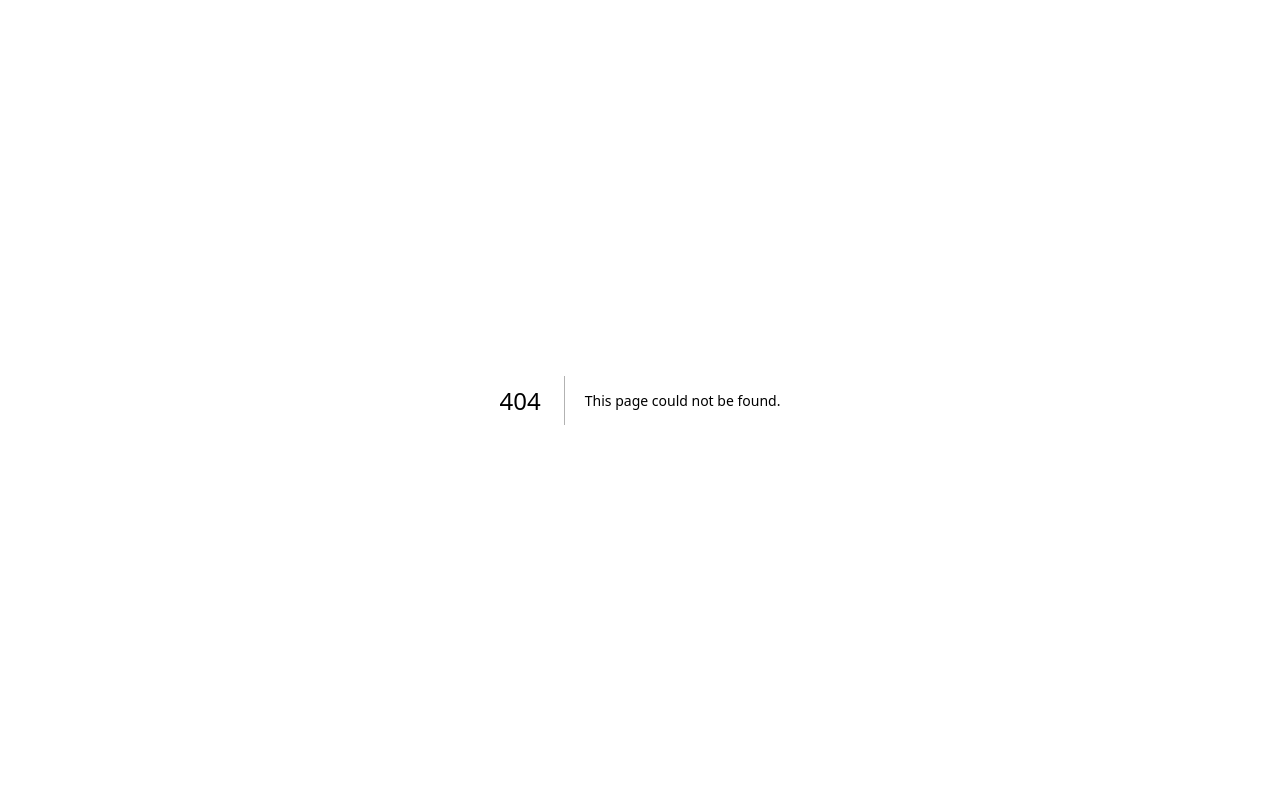
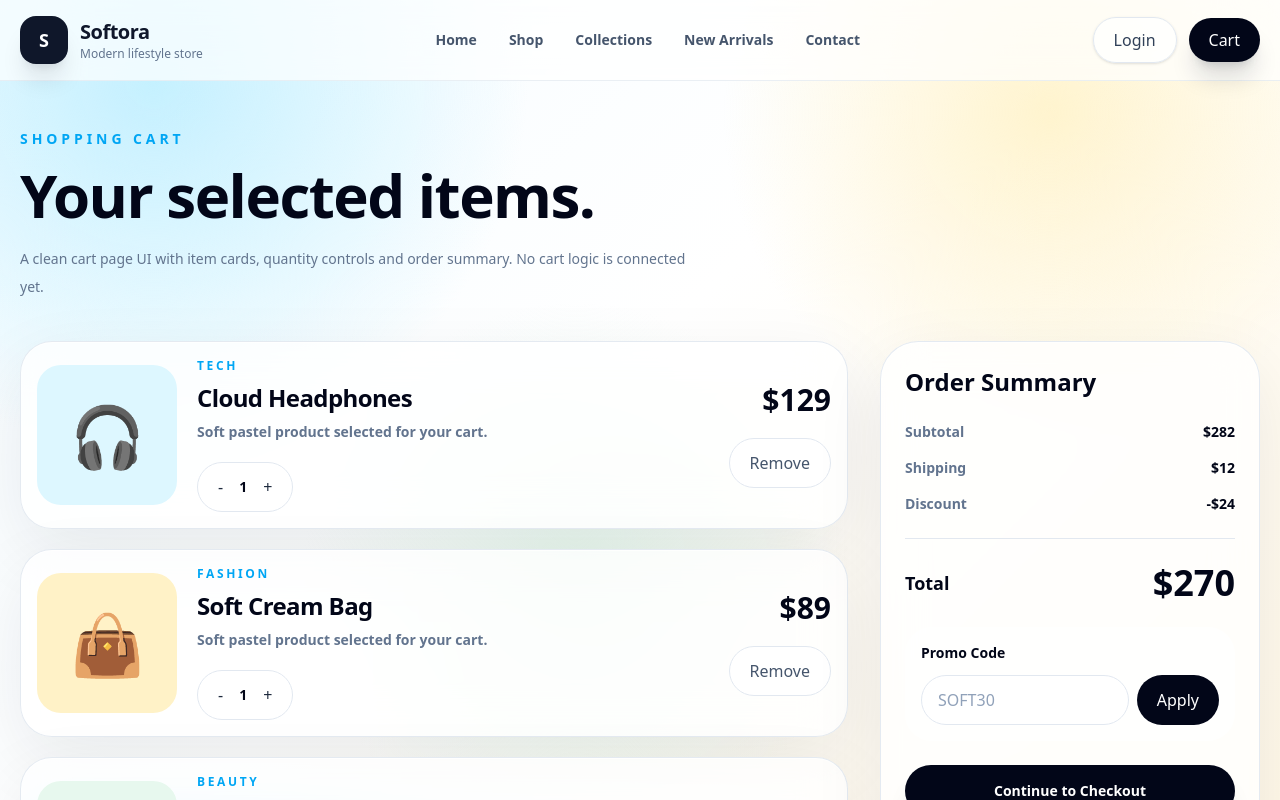
Before and after one commit to fakhtehpanah/softora-store, a Next.js app: page /cart in a window 1280 px wide. Before the commit this address had no page. Shown: the top 800 px of the page. Built offline with nearby package versions, Linux system fonts and the light colour scheme.

Commit message:
Add cart page UI

```diff
--- /dev/null
+++ b/app/cart/page.tsx
@@ -0,0 +1,125 @@
+import Header from "@/components/layout/Header";
+import Footer from "@/components/layout/Footer";
+import CartItem from "@/components/cart/CartItem";
+
+const cartItems = [
+  {
+    title: "Cloud Headphones",
+    category: "Tech",
+    price: "$129",
+    icon: "🎧",
+    color: "bg-[#DDF7FF]",
+  },
+  {
+    title: "Soft Cream Bag",
+    category: "Fashion",
+    price: "$89",
+    icon: "👜",
+    color: "bg-[#FFF2C7]",
+  },
+  {
+    title: "Fresh Skin Set",
+    category: "Beauty",
+    price: "$64",
+    icon: "🧴",
+    color: "bg-[#E7F8EE]",
+  },
+];
+
+export default function CartPage() {
+  return (
+    <>
+      <Header />
+
+      <main className="min-h-screen px-5 py-12">
+        <section className="mx-auto max-w-7xl">
+          <div className="mb-10">
+            <p className="text-sm font-black uppercase tracking-[0.28em] text-sky-500">
+              Shopping Cart
+            </p>
+
+            <h1 className="mt-4 text-4xl font-black tracking-tight text-slate-950 md:text-6xl">
+              Your selected items.
+            </h1>
+
+            <p className="mt-5 max-w-2xl text-sm leading-7 text-slate-500">
+              A clean cart page UI with item cards, quantity controls and order
+              summary. No cart logic is connected yet.
+            </p>
+          </div>
+
+          <div className="grid gap-8 lg:grid-cols-[1fr_380px]">
+            <section className="space-y-5">
+              {cartItems.map((item) => (
+                <CartItem key={item.title} {...item} />
+              ))}
+            </section>
+
+            <aside className="store-glass-card h-fit rounded-[2.4rem] p-6">
+              <h2 className="text-2xl font-black text-slate-950">
+                Order Summary
+              </h2>
+
+              <div className="mt-6 space-y-4">
+                {[
+                  ["Subtotal", "$282"],
+                  ["Shipping", "$12"],
+                  ["Discount", "-$24"],
+                ].map(([label, value]) => (
+                  <div
+                    key={label}
+                    className="flex items-center justify-between text-sm font-bold"
+                  >
+                    <span className="text-slate-500">{label}</span>
+                    <span className="text-slate-950">{value}</span>
+                  </div>
+                ))}
+              </div>
+
+              <div className="my-6 border-t border-slate-200" />
+
+              <div className="flex items-center justify-between">
+                <span className="text-lg font-black text-slate-950">Total</span>
+                <span className="text-4xl font-black text-slate-950">$270</span>
+              </div>
+
+              <div className="mt-6 rounded-[1.7rem] bg-white/65 p-4">
+                <p className="text-sm font-black text-slate-950">Promo Code</p>
+
+                <div className="mt-3 flex gap-2">
+                  <input
+                    placeholder="SOFT30"
+                    className="min-w-0 flex-1 rounded-full border border-slate-200 bg-white/75 px-4 py-3 text-sm font-bold text-slate-700 outline-none placeholder:text-slate-400"
+                  />
+
+                  <button
+                    type="button"
+                    className="rounded-full bg-slate-950 px-5 py-3 text-sm font-black text-white"
+                  >
+                    Apply
+                  </button>
+                </div>
+              </div>
+
+              <a
+                href="/checkout"
+                className="mt-6 block rounded-full bg-slate-950 px-8 py-4 text-center text-sm font-black text-white shadow-xl shadow-slate-900/10 transition hover:-translate-y-0.5 hover:bg-slate-800"
+              >
+                Continue to Checkout
+              </a>
+
+              <a
+                href="/shop"
+                className="mt-3 block rounded-full border border-slate-200 bg-white/75 px-8 py-4 text-center text-sm font-black text-slate-800 transition hover:bg-white"
+              >
+                Continue Shopping
+              </a>
+            </aside>
+          </div>
+        </section>
+      </main>
+
+      <Footer />
+    </>
+  );
+}
--- /dev/null
+++ b/components/cart/CartItem.tsx
@@ -0,0 +1,62 @@
+type CartItemProps = {
+  title: string;
+  category: string;
+  price: string;
+  icon: string;
+  color: string;
+};
+
+export default function CartItem({
+  title,
+  category,
+  price,
+  icon,
+  color,
+}: CartItemProps) {
+  return (
+    <article className="store-glass-card grid gap-5 rounded-[2rem] p-4 md:grid-cols-[140px_1fr_auto] md:items-center">
+      <div
+        className={`flex aspect-square items-center justify-center rounded-[1.5rem] text-6xl ${color}`}
+      >
+        {icon}
+      </div>
+
+      <div>
+        <p className="text-xs font-black uppercase tracking-[0.22em] text-sky-500">
+          {category}
+        </p>
+
+        <h2 className="mt-2 text-2xl font-black tracking-tight text-slate-950">
+          {title}
+        </h2>
+
+        <p className="mt-2 text-sm font-semibold text-slate-500">
+          Soft pastel product selected for your cart.
+        </p>
+
+        <div className="mt-5 flex w-fit items-center gap-4 rounded-full border border-slate-200 bg-white/70 px-5 py-3">
+          <button type="button" className="text-xl font-black text-slate-800">
+            -
+          </button>
+
+          <span className="text-sm font-black text-slate-950">1</span>
+
+          <button type="button" className="text-xl font-black text-slate-800">
+            +
+          </button>
+        </div>
+      </div>
+
+      <div className="flex items-center justify-between gap-5 md:flex-col md:items-end">
+        <p className="text-3xl font-black text-slate-950">{price}</p>
+
+        <button
+          type="button"
+          className="rounded-full border border-slate-200 bg-white/75 px-5 py-3 text-sm font-black text-slate-600 transition hover:bg-white hover:text-red-500"
+        >
+          Remove
+        </button>
+      </div>
+    </article>
+  );
+}
```
